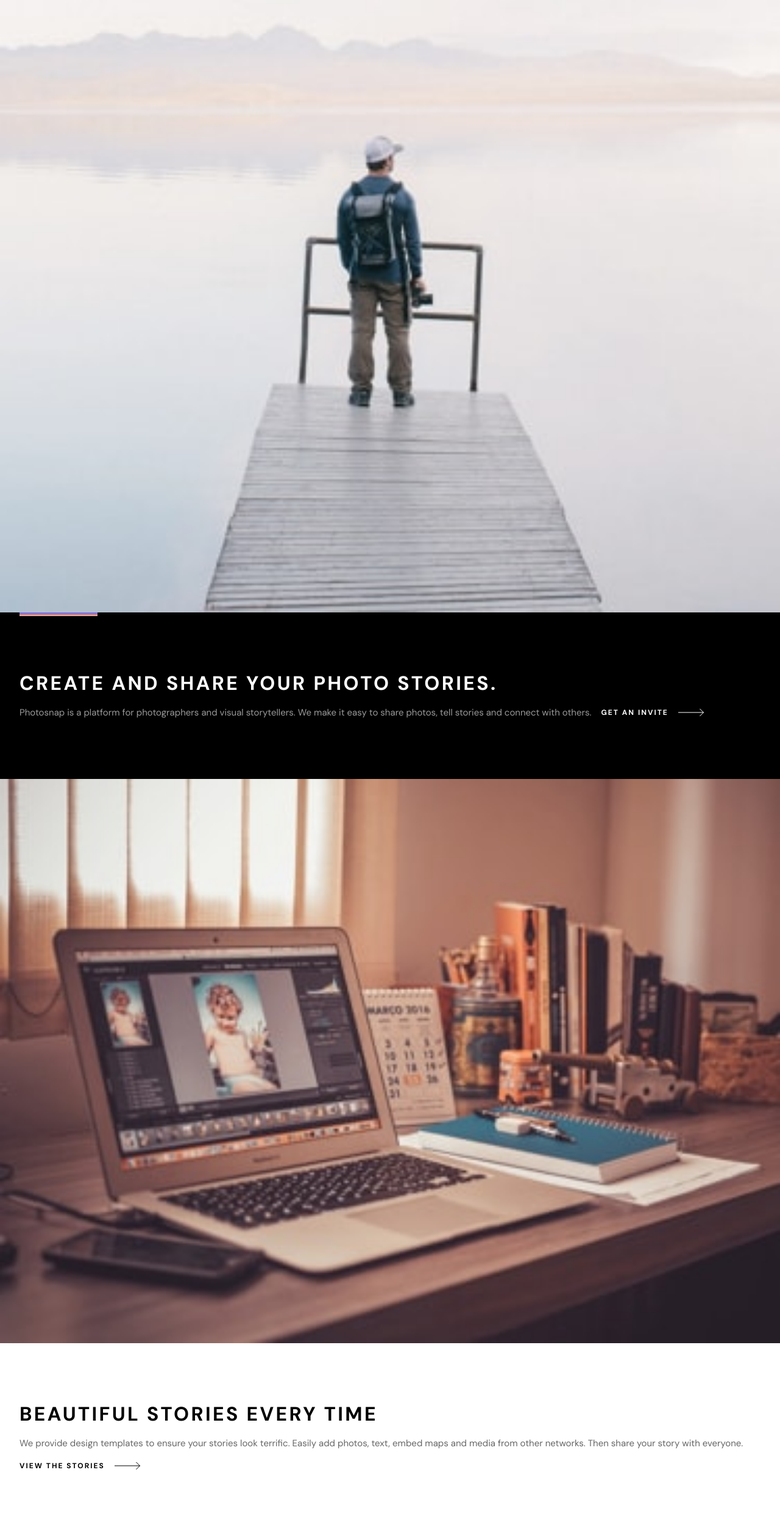
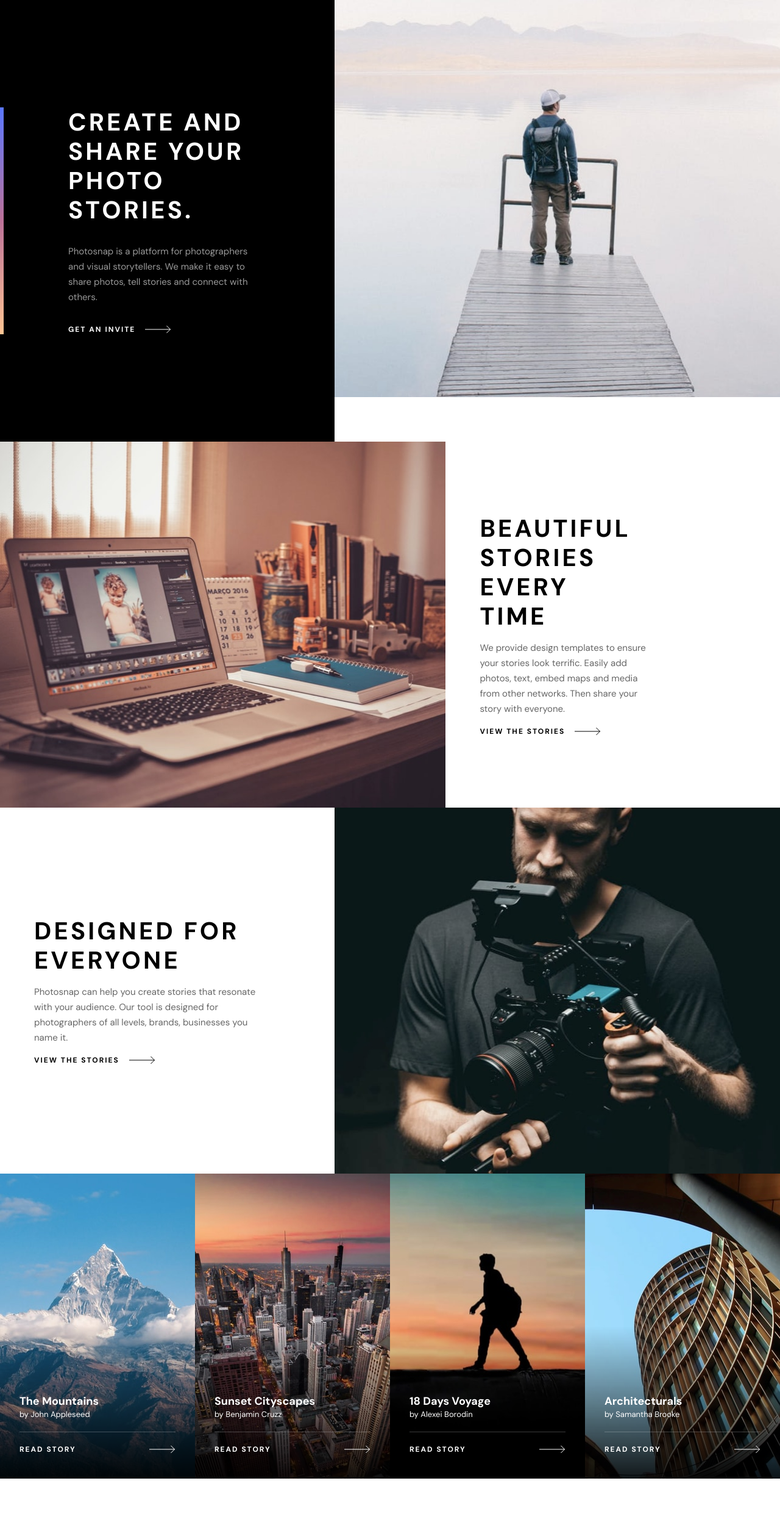
Before and after one commit to lorenacrincon/photosnap-website, a React (Vite) app: page / in a window 1280 px wide. Shown: the top 2505 px of the page at 61% size. Built offline with nearby package versions, Linux system fonts and the light colour scheme.

Commit message:
Home responsive

```diff
--- a/src/components/common/FeaturesMap.jsx
+++ b/src/components/common/FeaturesMap.jsx
@@ -5,15 +5,17 @@ export const HomeFeatures = () => {
   const [feature] = useState(features);
 
   return (
-    <section className="py-20">
+    <section className="pt-20 pb-12 lg:flex lg:gap-12 lg:px-40">
       {feature.slice(0, 3).map((item) => (
         <div key={item.id}>
-          <div className="text-pure-black flex flex-wrap px-8 text-center justify-center gap-6">
-            <div className="space-y-10">
-              <img className="mx-auto" src={item.icon} alt={item.name} />
+          <div className="text-pure-black px-8 text-center md:w-4/6 md:mx-auto md:px-10 lg:w-full lg:px-0">
+            <div className="space-y-8 pb-6 grid">
+              <div className="h-20 flex items-center justify-center">
+                <img className="mx-auto" src={item.icon} alt={item.name} />
+              </div>
               <p className="story-title">{item.title}</p>
+              <p className="feature-description pb-16 ">{item.description}</p>
             </div>
-            <p className="feature-description pb-5">{item.description}</p>
           </div>
         </div>
       ))}
--- a/src/components/common/StoriesMap.jsx
+++ b/src/components/common/StoriesMap.jsx
@@ -1,17 +1,35 @@
-import React, { useState } from "react";
+import React, { useState, useEffect } from "react";
 import { stories } from "/data.json";
 import { ReadStory } from "../common/Buttons";
-import { HomeFeatures } from "./FeaturesMap";
 
 export const HomeStories = () => {
   const [story] = useState(stories);
+  const [windowWidth, setWindowWidth] = useState(window.innerWidth);
+
+  useEffect(() => {
+    const handleWindowResize = () => {
+      setWindowWidth(window.innerWidth);
+    };
+
+    window.addEventListener("resize", handleWindowResize);
+
+    return () => {
+      window.removeEventListener("resize", handleWindowResize);
+    };
+  }, []);
+
   return (
-    <section className="relative">
-      {story.slice(0, 4).map((item) => (
+    <section className="relative md:grid md:grid-cols-2 lg:grid-cols-4">
+      {story.slice(0, 4).map((item) => {
+        const currentImage =
+          windowWidth >= 768 ? item.images.desktop : item.images.mobile;
+        return (
           <div key={item.id}>
             <div
-            className="stories bg-no-repeat h-[375px] bg-cover grid px-8 py-10 content-end gap-5 relative z-0"
-            style={{ backgroundImage: `url('${item.images.mobile}')` }}
+              className="stories bg-no-repeat h-[375px] bg-cover grid px-8 py-10 content-end gap-5 relative z-0 md:h-[500px]"
+              style={{
+                backgroundImage: `url('${currentImage}')`,
+              }}
             >
               <div className="story-overlay h-full w-full absolute z-30"></div>
               <div className="text-pure-white relative z-40">
@@ -22,7 +40,8 @@ export const HomeStories = () => {
               <ReadStory />
             </div>
           </div>
-      ))}
+        );
+      })}
     </section>
   );
 };
--- a/src/components/pages/Home.jsx
+++ b/src/components/pages/Home.jsx
@@ -1,12 +1,3 @@
-import createAndShareMobile from "/assets/home/mobile/create-and-share.jpg";
-import createAndShareTablet from "/assets/home/tablet/create-and-share.jpg";
-import createAndShareDesktop from "/assets/home/desktop/create-and-share.jpg";
-import beautifulStoriesMobile from "/assets/home/mobile/beautiful-stories.jpg";
-import beautifulStoriesTablet from "/assets/home/tablet/beautiful-stories.jpg";
-import beautifulStoriesDesktop from "/assets/home/desktop/beautiful-stories.jpg";
-import designedMobile from "/assets/home/mobile/designed-for-everyone.jpg";
-import designedTablet from "/assets/home/tablet/designed-for-everyone.jpg";
-import designedDesktop from "/assets/home/desktop/designed-for-everyone.jpg";
 import { GetAnInvite, ViewStories } from "../common/Buttons";
 import { HomeStories } from "../common/StoriesMap";
 import { HomeFeatures } from "../common/FeaturesMap";
@@ -15,54 +6,57 @@ function Home() {
   return (
     <>
       <header className="home-section">
-        <div>
-          <img
-            className="w-full"
-            src={createAndShareMobile}
-            alt="Create and Share"
-          />
-        </div>
-        <div className="bg-pure-black text-pure-white p-8 py-24 flex flex-wrap gap-4 relative">
+        <div className="md:grid md:grid-cols-3 lg:grid-cols-7">
+          <div className="create-bg h-[294px] md:h-[651px] md:flex order-last bg-no-repeat bg-cover bg-center lg:col-span-4"></div>
+          <div className="bg-pure-black  text-pure-white p-8 py-24 relative md:col-span-2 md:px-14 md:py-48 lg:col-span-3 lg:px-28 lg:py-44 ">
+            <div className="relative flex flex-wrap gap-4  h-full content-between lg:gap-8">
               <div className="gradient-rectangle"></div>
-          <h1 className="uppercase">Create and share your photo Stories.</h1>
-          <p>
-            Photosnap is a platform for photographers and visual storytellers.
-            We make it easy to share photos, tell stories and connect with
-            others.
+              <h1 className="uppercase">
+                Create and share your photo Stories.
+              </h1>
+              <p className="md:pe-6">
+                Photosnap is a platform for photographers and visual
+                storytellers. We make it easy to share photos, tell stories and
+                connect with others.
               </p>
               <GetAnInvite />
             </div>
+          </div>
+        </div>
       </header>
       <section className="home-section">
-        <div>
-          <img
-            className="w-full"
-            src={beautifulStoriesMobile}
-            alt="Create and Share"
-          />
-        </div>
-        <div className="bg-pure-white text-pure-black p-8 py-24 flex flex-wrap gap-4 relative">
-          <h1 className="uppercase">Beautiful stories every time</h1>
-          <p>
-            We provide design templates to ensure your stories look terrific.
-            Easily add photos, text, embed maps and media from other networks.
-            Then share your story with everyone.
+        <div className="md:grid md:grid-cols-3 lg:grid-cols-7">
+          <div className="beautiful-bg h-[271px] md:h-[600px] md:flex bg-no-repeat bg-cover bg-center md:col-span-1 lg:col-span-4"></div>
+          <div className="bg-pure-white text-pure-black p-8 py-24 flex flex-wrap gap-4 md:col-span-2 md:px-14 md:py-38lg:col-span-3">
+            <div className="relative flex flex-wrap gap-4 h-full content-center">
+              <h1 className="uppercase md:pe-20">
+                Beautiful stories every time
+              </h1>
+              <p className="md:pe-12">
+                We provide design templates to ensure your stories look
+                terrific. Easily add photos, text, embed maps and media from
+                other networks. Then share your story with everyone.
               </p>
               <ViewStories />
             </div>
+          </div>
+        </div>
       </section>
       <section className="home-section">
-        <div>
-          <img className="w-full" src={designedMobile} alt="Create and Share" />
-        </div>
-        <div className="bg-pure-white text-pure-black px-8 py-24 flex flex-wrap gap-4 relative">
+        <div className="md:grid md:grid-cols-3 lg:grid-cols-7">
+          <div className="designed-bg h-[271px] md:h-[600px] md:flex bg-no-repeat bg-cover bg-center md:col-span-1 md:order-last lg:col-span-4"></div>
+
+          <div className="bg-pure-white text-pure-black px-8 py-24 flex flex-wrap gap-4 md:basis-8/12 md:px-14 md:py-38 md:col-span-2 lg:col-span-3">
+            <div className="relative flex flex-wrap gap-4  h-full content-center ">
               <h1 className="uppercase">Designed for everyone</h1>
-          <p>
+              <p className="md:pe-12">
                 Photosnap can help you create stories that resonate with your
                 audience. Our tool is designed for photographers of all levels,
                 brands, businesses you name it.
               </p>
               <ViewStories />
+            </div>
+          </div>
         </div>
       </section>
       <HomeStories />
--- a/src/styles/components/_home.scss
+++ b/src/styles/components/_home.scss
@@ -7,7 +7,6 @@
     letter-spacing: 3.333px;
   }
   p {
-    font-family: DM Sans;
     font-size: 15px;
     font-style: normal;
     font-weight: 400;
@@ -20,7 +19,7 @@
     width: 128px;
     background-image: var(--mainAccent);
     position: absolute;
-    top: 0;
+    top: -96px;
   }
 }
 
@@ -41,3 +40,59 @@
   line-height: normal;
   letter-spacing: 2px;
 }
+
+.create-bg {
+  background-image: url("/assets/home/mobile/create-and-share.jpg");
+}
+
+.beautiful-bg {
+  background-image: url("/assets/home/mobile/beautiful-stories.jpg");
+}
+
+.designed-bg {
+  background-image: url("/assets/home/mobile/designed-for-everyone.jpg");
+}
+
+@media screen and (min-width: 768px) {
+  .home-section {
+    h1 {
+      font-size: 40px;
+      font-style: normal;
+      line-height: 48px;
+      letter-spacing: 4.167px;
+    }
+    .gradient-rectangle {
+      height: 100%;
+      width: 6px;
+      background-image: var(--mainAccent);
+      left: -56px;
+      top: 0;
+    }
+    .create-bg {
+      background-image: url("/public/assets/home/tablet/create-and-share.jpg");
+    }
+    .beautiful-bg {
+      background-image: url("/assets/home/tablet/beautiful-stories.jpg");
+    }
+    .designed-bg {
+      background-image: url("/assets/home/tablet/designed-for-everyone.jpg");
+    }
+  }
+}
+
+@media screen and (min-width: 1024px) {
+  .home-section {
+    .gradient-rectangle {
+      left: -112px;
+    }
+    .create-bg {
+      background-image: url("/public/assets/home/desktop/create-and-share.jpg");
+    }
+    .beautiful-bg {
+      background-image: url("/assets/home/desktop/beautiful-stories.jpg");
+    }
+    .designed-bg {
+      background-image: url("/assets/home/desktop/designed-for-everyone.jpg");
+    }
+  }
+}
```
Lines whose indentation alone changed are shown as unchanged.
